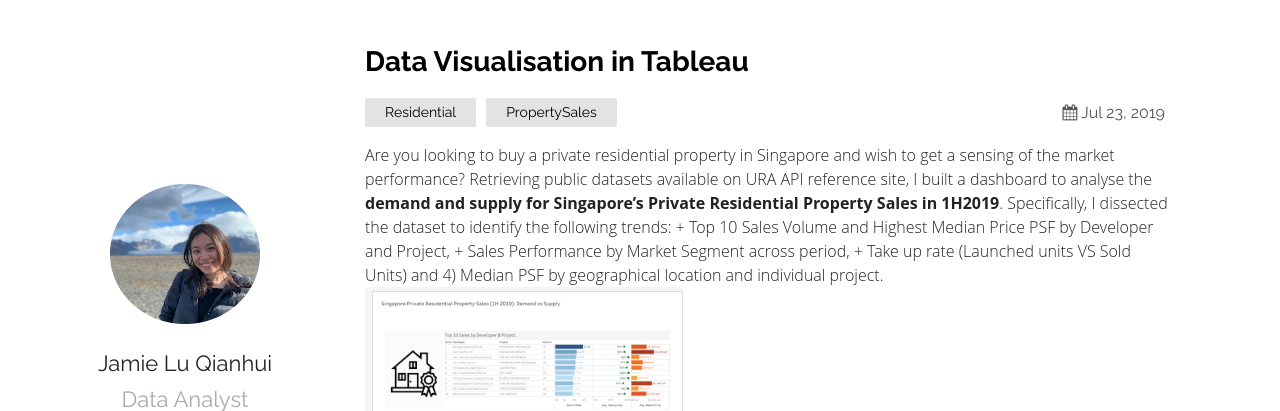
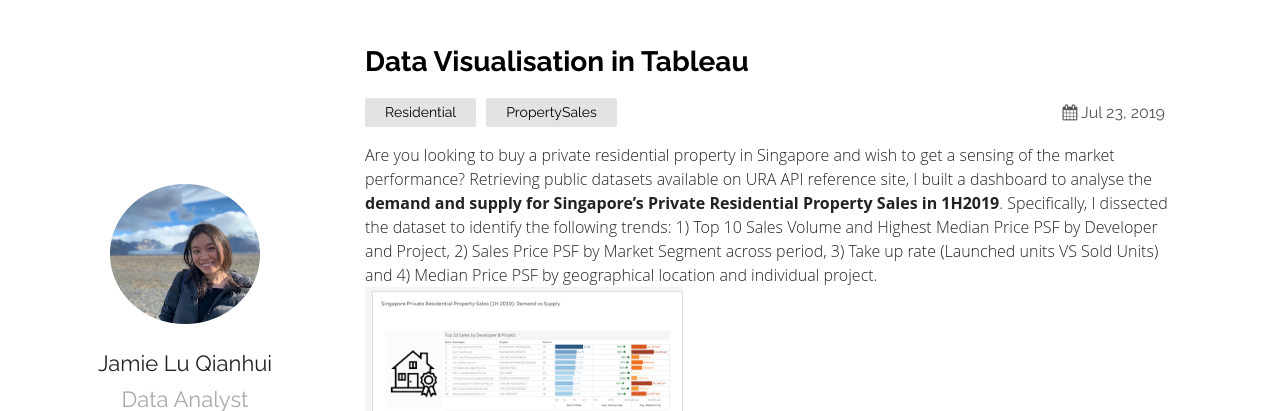
Before and after one commit to jamieqianhui/jamieqianhui.github.io, a Jekyll site: the page built from _posts/2019-07-23-Data-Visualisation-Resi-Property-Sales.markdown, in a window 1280 px wide and 900 px high. Shown: the top 411 px of the window. Built offline with Jekyll 4.4.1, drawn with Linux system fonts in a browser that asks for light colours.

Commit message:
updated blog post

```diff
--- a/_posts/2019-07-23-Data-Visualisation-Resi-Property-Sales.markdown
+++ b/_posts/2019-07-23-Data-Visualisation-Resi-Property-Sales.markdown
@@ -4,7 +4,7 @@ title:  "Data Visualisation in Tableau"
 date:   2019-07-23 09:47:36 +0800
 categories: Residential PropertySales
 ---
-Are you looking to buy a private residential property in Singapore and wish to get a sensing of the market performance? Retrieving public datasets available on URA API reference site, I built a dashboard to analyse the **demand and supply for Singapore's Private Residential Property Sales in 1H2019**. Specifically, I dissected the dataset to identify the following trends: + Top 10 Sales Volume and Highest Median Price PSF by Developer and Project, + Sales Performance by Market Segment across period, + Take up rate (Launched units VS Sold Units) and 4) Median PSF by geographical location and individual project. ![filtered_bi]({{ '/assets/VIZ.PNG' | relative_url }})
+Are you looking to buy a private residential property in Singapore and wish to get a sensing of the market performance? Retrieving public datasets available on URA API reference site, I built a dashboard to analyse the **demand and supply for Singapore's Private Residential Property Sales in 1H2019**. Specifically, I dissected the dataset to identify the following trends: 1) Top 10 Sales Volume and Highest Median Price PSF by Developer and Project, 2) Sales Price PSF by Market Segment across period, 3) Take up rate (Launched units VS Sold Units) and 4) Median Price PSF by geographical location and individual project. ![viz]({{ '/assets/VIZ.PNG' | relative_url }})
 
 <br>
 <iframe seamless frameborder="0" src="https://public.tableau.com/views/SGPrivateResidentialPropertySales1H2019DemandSupply/SingaporePrivateResidentialPropertySales1H2019DemandvsSupply?:embed=y&:display_count=yes&:origin=viz_share_link" width = '1200' height = '1200' scrolling='yes' ></iframe>
```
